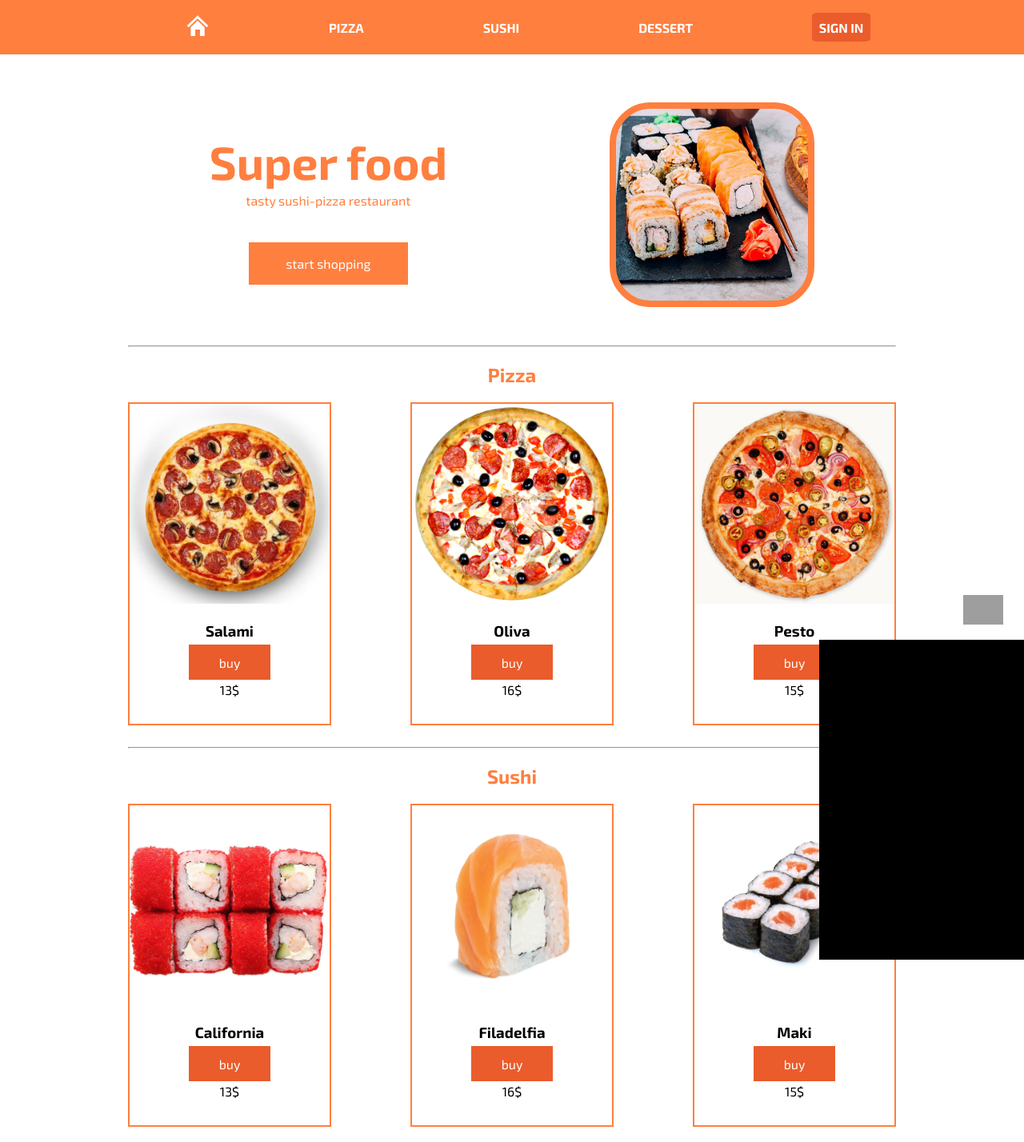
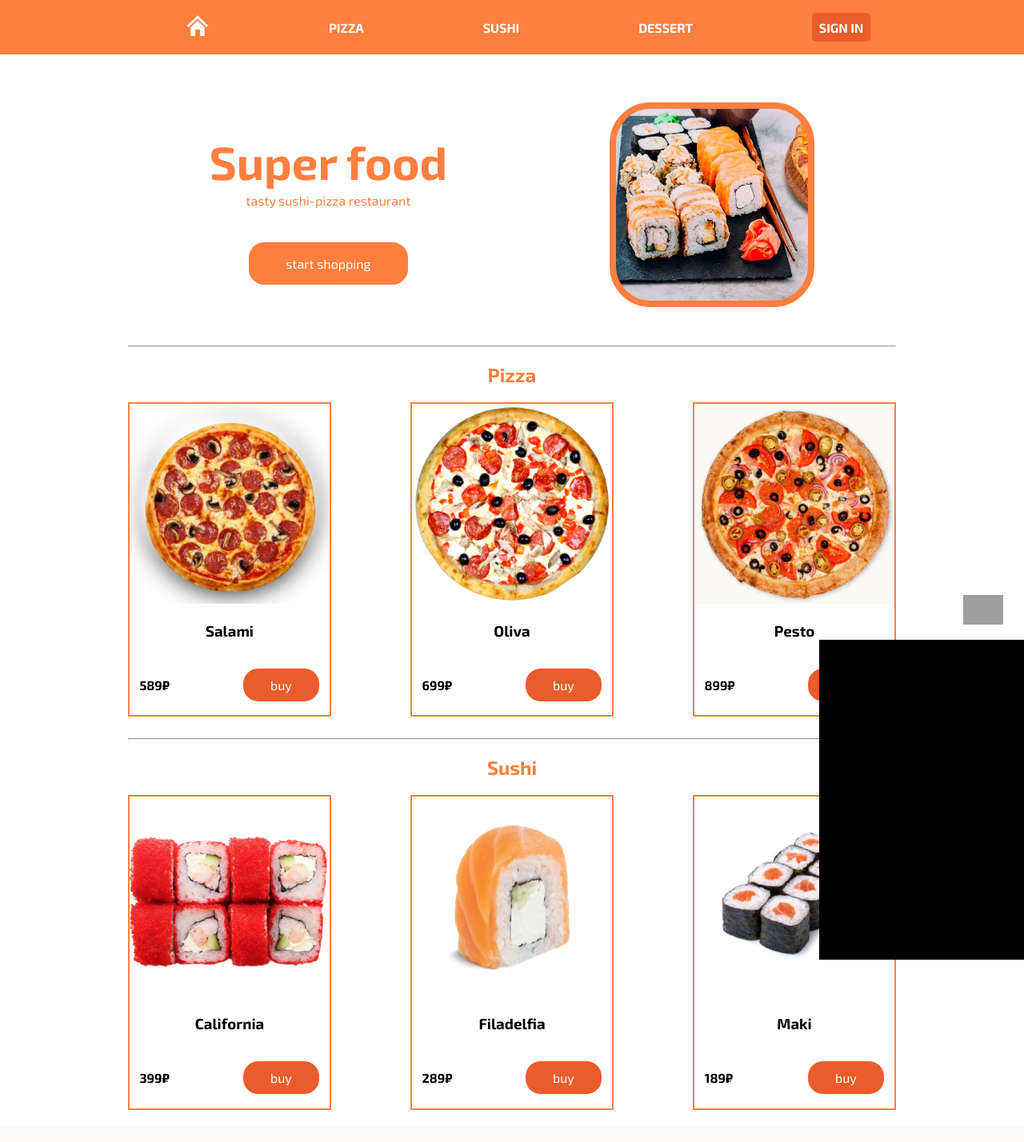
Before and after one commit to Nazadain/Team7Work, a PHP site: page /user.html in a window 1280 px wide. Shown: the whole page at 80% size. After the commit the page ends 1388 px from the top, so only its background shows below. Run offline with PHP 8.4, Linux system fonts and the light colour scheme; grey boxes are pictures that could not be loaded.

Commit message:
new_design

```diff
--- a/client/style.css
+++ b/client/style.css
@@ -119,6 +119,7 @@ ul img {
 .lefthome a{
     padding: 5% 15%;
     border: 2px solid #FF7F3F;
+    border-radius: 20px;
     background-color: #FF7F3F;
     text-decoration: none;
     color: white;
@@ -150,10 +151,16 @@ ul img {
 }
 .pizza div {
     width: 250px;
-    height: 400px;
     text-align: center;
     border: 2px solid #FF7F3F;
     margin-bottom: 2%;
+}
+.pizza div footer {
+    display: flex;
+    padding: 5%;
+    justify-content: space-between;
+    flex-direction: row-reverse;
+    align-items: center;
 }
 
 .pizza div img {
@@ -161,6 +168,7 @@ ul img {
 }
 .pizza a {
     border: 1px solid;
+    border-radius: 20px;
     background-color: #EA5C2B;
     color: white;
     padding: 5% 15%;
@@ -172,7 +180,6 @@ ul img {
 }
 .sushi div {
     width: 250px;
-    height: 400px;
     text-align: center;
     border: 2px solid #FF7F3F;
     margin-bottom: 2%;
@@ -182,6 +189,7 @@ ul img {
 }
 .sushi a {
     border: 1px solid;
+    border-radius: 20px;
     background-color: #EA5C2B;
     color: white;
     padding: 5% 15%;
@@ -190,6 +198,13 @@ ul img {
 .sushi a:hover {
     background-color: #FF7F3F;
     transition: 0.25s;
+}
+.sushi div footer {
+    display: flex;
+    padding: 5%;
+    justify-content: space-between;
+    flex-direction: row-reverse;
+    align-items: center;
 }
 @media screen and (max-width: 1280px) {
     .righthome {
--- a/client/user.html
+++ b/client/user.html
@@ -42,20 +42,26 @@
                 <div id="salami">
                     <img src="images/salami.jpg">
                     <h3>Salami</h3>
+                    <footer>
                         <a href="#">buy</a>
-                    <p>13$</p>
+                        <p><b>589₽</b></p>
+                    </footer>
                 </div>
                 <div id="oliva">
                     <img src="images/oliva.png">
                     <h3>Oliva</h3>
+                    <footer>
                         <a href="#">buy</a>
-                    <p>16$</p>
+                        <p><b>699₽</b></p>
+                    </footer>
                 </div>
                 <div id="pesto">
                     <img src="images/pesto.jpg">
                     <h3>Pesto</h3>
+                    <footer>
                         <a href="#">buy</a>
-                    <p>15$</p>
+                        <p><b>899₽</b></p>
+                    </footer>
                 </div>
             </div>
             <hr id="yaksushi">
@@ -64,20 +70,26 @@
                 <div>
                     <img src="images/california.jpg">
                     <h3>California</h3>
+                    <footer>
                         <a href="#">buy</a>
-                    <p>13$</p>
+                        <p><b>399₽</b></p>
+                    </footer>
                 </div>
                 <div>
                     <img src="images/filadelfia.jpg">
                     <h3>Filadelfia</h3>
+                    <footer>
                         <a href="#">buy</a>
-                    <p>16$</p>
+                        <p><b>289₽</b></p>
+                    </footer>
                 </div>
                 <div>
                     <img src="images/maki.jpg">
                     <h3>Maki</h3>
+                    <footer>
                         <a href="#">buy</a>
-                    <p>15$</p>
+                        <p><b>189₽</b></p>
+                    </footer>
                 </div>
             </div>
         </div>
```
Lines whose indentation alone changed are shown as unchanged.
